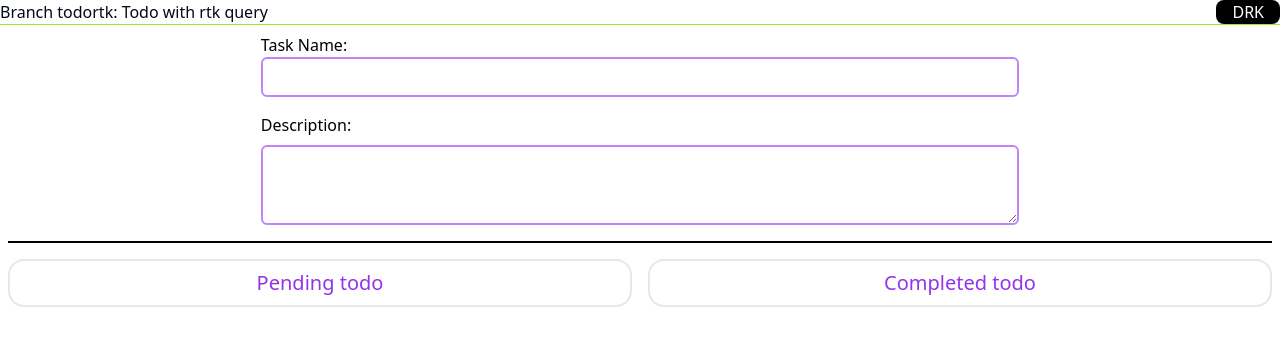
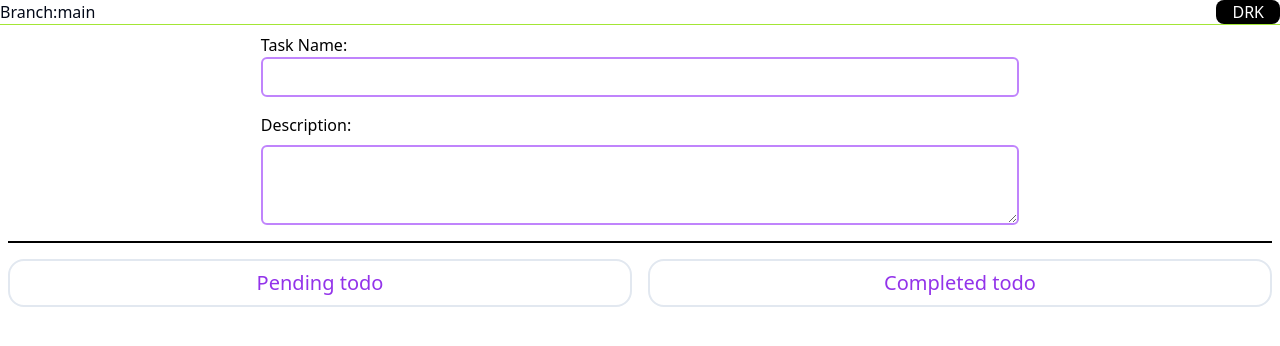
Before and after one commit to hasankarim18/todo, a React (Vite) app: page / in a window 1280 px wide. Shown: the top 346 px of the page. Built offline with nearby package versions, Linux system fonts and the light colour scheme.

Commit message:
main update

```diff
--- a/src/App.tsx
+++ b/src/App.tsx
@@ -49,7 +49,7 @@ function App() {
       <div className=" dark:bg-black  bg-white">
         <div className=" max-w-7xl min-h-screen  mx-auto">
           <div className="text-center border-l-0 border-r-0 border-t-0 dark:text-white text-balck border-b-lime-400 border flex justify-between">
-            <span>Branch todortk: Todo with rtk query</span>
+            <span>Branch:main</span>
             <span>
               <button
                 onClick={() => {
```
